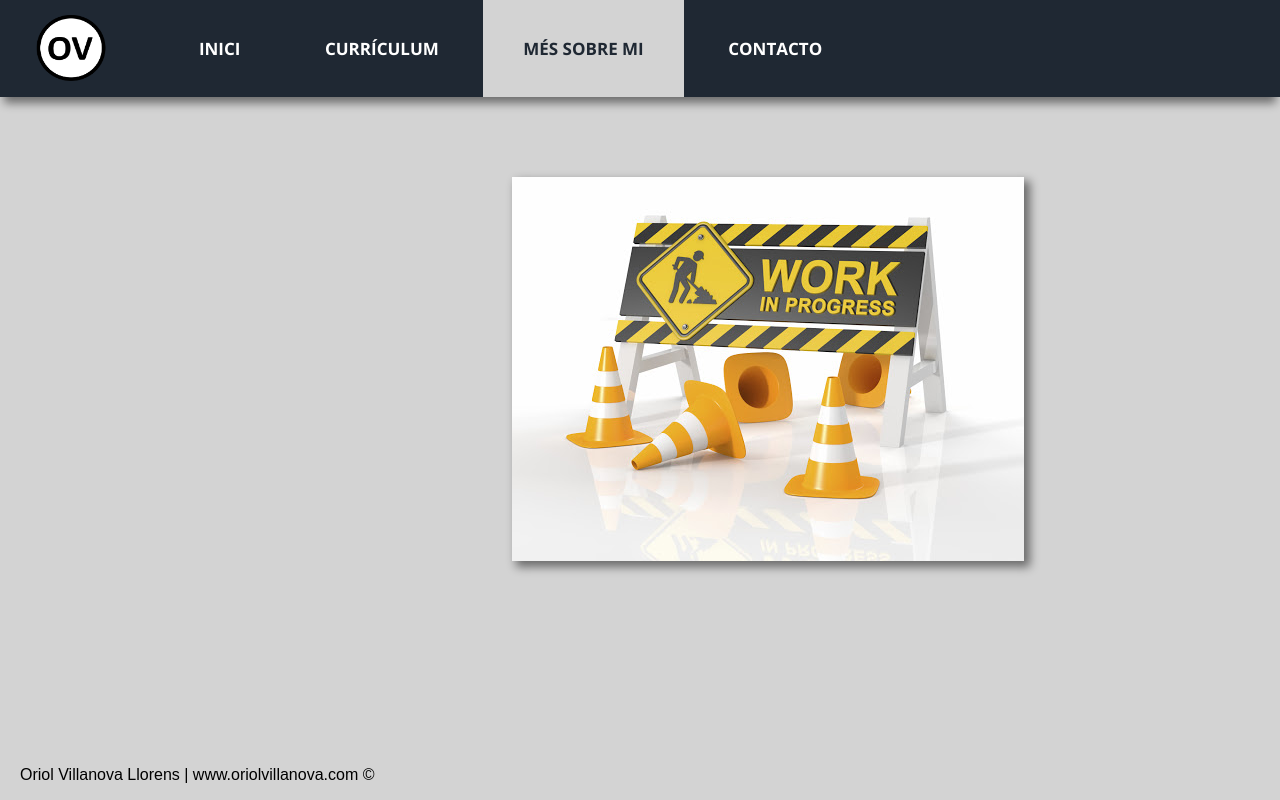
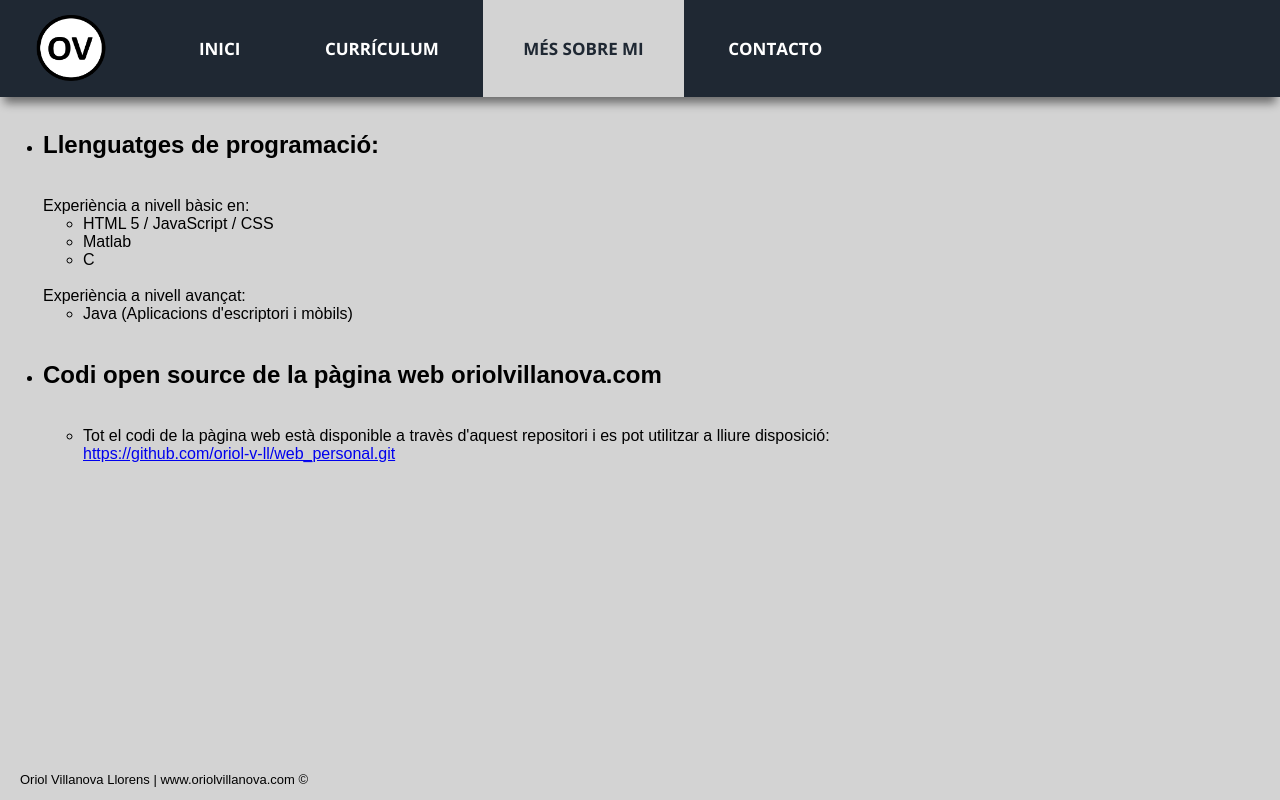
Before and after one commit to oriol-v-ll/web_personal, a PHP site: page /mas_sobre_mi.php in a window 1280 px wide; the page is wider, and only the part inside the window is pictured. Run offline with PHP 8.4, Linux system fonts and the light colour scheme.

Commit message:
Más sobre mi
Implementació de la pestanya més sobre mi.

- Falta arreglar el footer per a que no es quedi estàtic.

```diff
--- a/Style.css
+++ b/Style.css
@@ -1,5 +1,20 @@
+/*
+	Style.css per a la web oriolvillanova.com
+
+	Desenvolupament en conjunt amb agene per a la web cabesafamily.es
+
+
+*/
+
 @import url(http://fonts.googleapis.com/css?family=Open+Sans:700);
 @import url('https://fonts.googleapis.com/css?family=Rock+Salt');
+
+
+/*Clase que solo se aplica en los elementos que tengan un párrafo */
+p.parrafos{
+	color: black;
+	font-size: small;
+}
 
 
 .Admin{
--- a/index.php
+++ b/index.php
@@ -3,7 +3,7 @@
 @autor: Oriol Villanova LLorens
 @email: oriol.villanova@estudiants.urv.cat
 
-index.php v1.4
+index.php v1.2
 -->
 
 <!DOCTYPE html>
--- a/mas_sobre_mi.php
+++ b/mas_sobre_mi.php
@@ -44,15 +44,74 @@ mas_sobre_mi.php v1.0
 		</ul>
 	</div>
 
-	<br><br><br><br>
+	<br><br><br><br><br><br>
 	<div id="EspaciadorLogin"></div>
-
 	<!--######-####-######-->
 	<table id="principal">
 	<tbody>
 	<tr>
 	<td id="left">
-		<img id="WIP" src="Imagenes/WIP.jpg"></img>
+
+	<!--Codi principal amb el contingut de la pagina-->
+		<ul>
+			<li>
+				<section>
+				<header>
+					<h2>Llenguatges de programació:</h2>
+				</header>
+					<br>
+						Experiència a nivell bàsic en:
+						<ul>
+							<li>
+								HTML 5 / JavaScript / CSS
+							</li>
+							<li>
+								Matlab
+							</li>
+							<li>
+								C
+							</li>
+
+						</ul>
+						<br>
+						Experiència a nivell avançat:
+						<ul>
+							<li>
+								Java (Aplicacions d'escriptori i mòbils)
+							</li>
+						</ul>
+
+					<br>
+
+			</section>
+
+			</li>
+			<li>
+				<section>
+
+					<header>
+						<h2>
+							Codi open source de la pàgina web oriolvillanova.com
+						</h2>
+					</header>
+
+					<br>
+
+					<ul>
+						<li>
+							Tot el codi de la pàgina web està disponible a travès d'aquest repositori i es pot utilitzar a lliure disposició:
+							<br>
+							<a href="https://github.com/oriol-v-ll/web_personal.git" target="_blank">
+								https://github.com/oriol-v-ll/web_personal.git
+							</a>
+
+						</li>
+					</ul>
+				</section>
+			</li>
+
+
+		</ul>
 
 	</td>
 	<td id="right">
```
Also changed, not shown: autor.php (+7 -7 lines).
